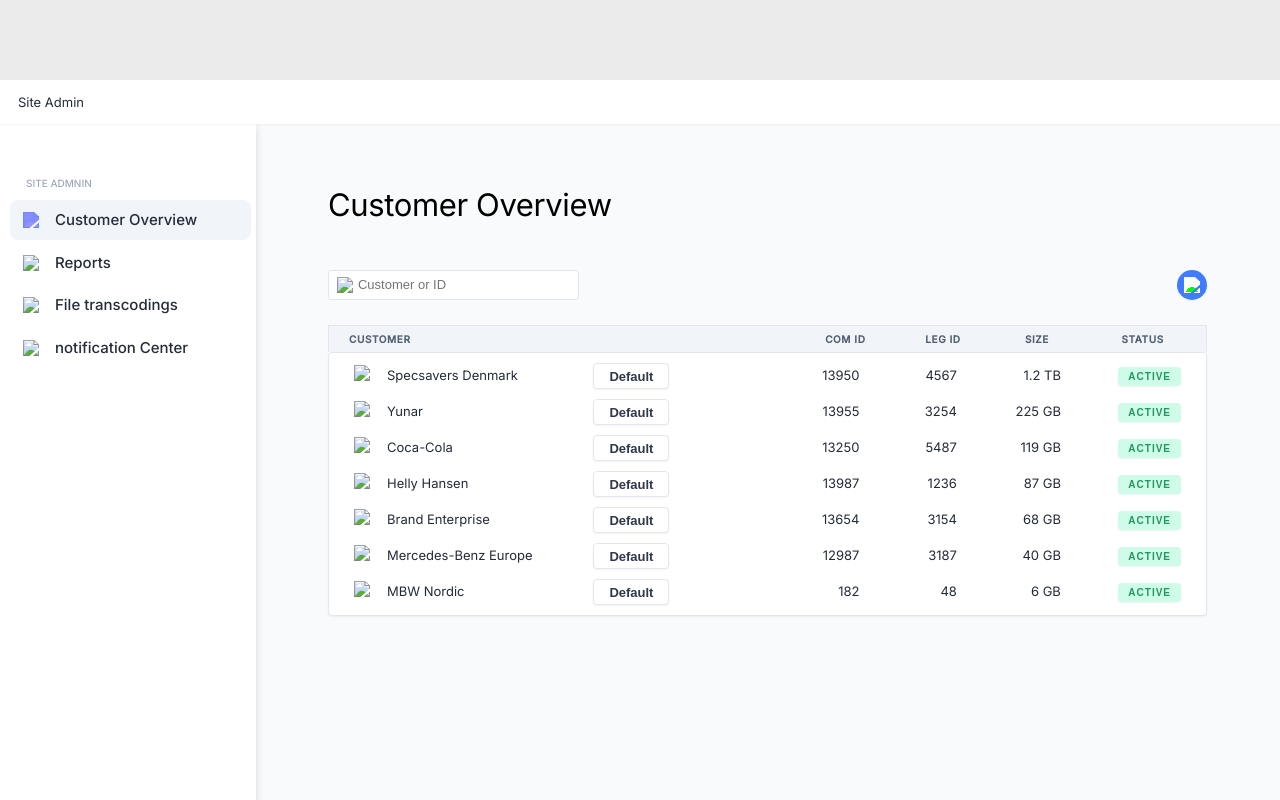
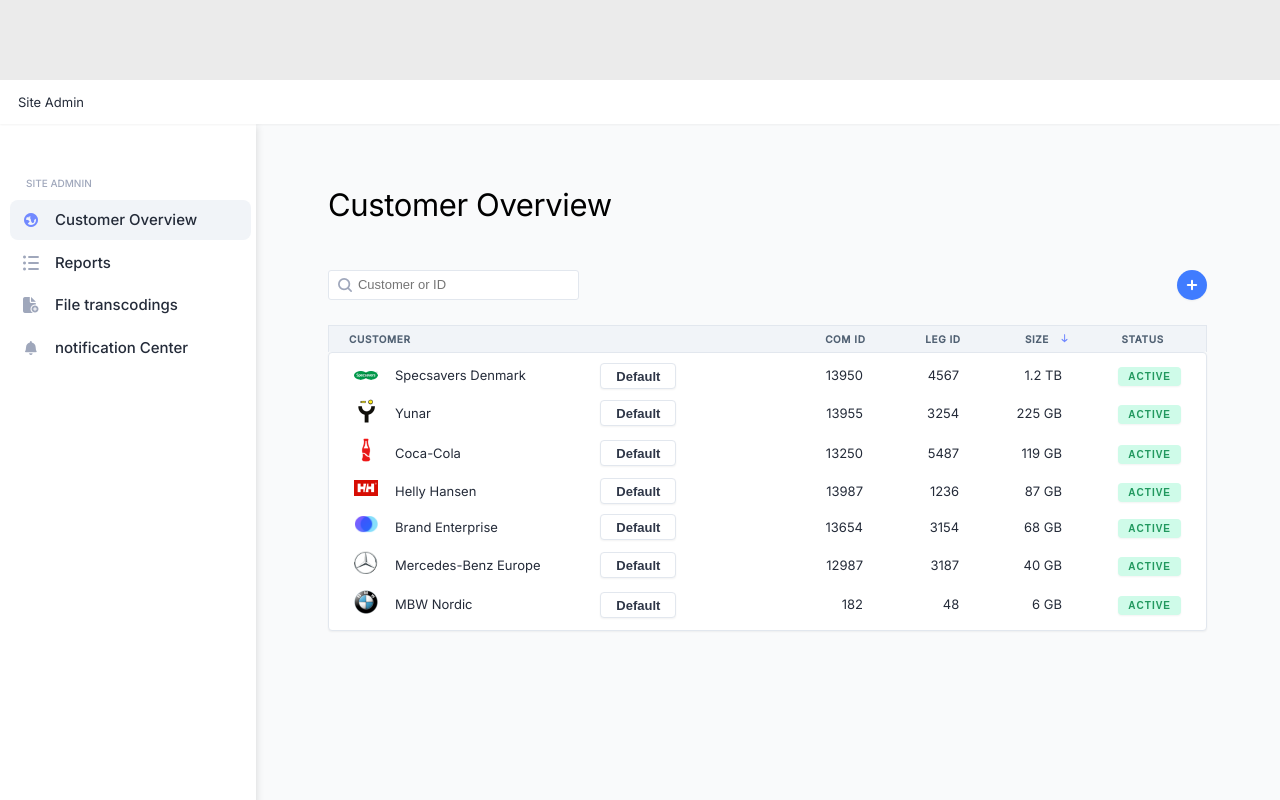
Before and after one commit to dewish/Customer_Overview, a website: page index.html in a window 1280 px wide. Shown: the top 800 px of the page. Drawn offline with nearby package versions, Linux system fonts and the light colour scheme; files that its build step writes are made by us from their sources; the site is published under a folder, as on GitHub Pages, so addresses that start at the root find nothing.

Commit message:
Finalversion

```diff
--- a/data.json
+++ b/data.json
@@ -1,7 +1,7 @@
 [
   {
     "name": "Specsavers Denmark",
-    "logo": "/images/Specsavers_denmark@2X.png",
+    "logo": "images/Specsavers_denmark@2X.png",
     "type": "Default",
     "com_id": 13950,
     "leg_id": 4567,
@@ -11,7 +11,7 @@
   },
   {
     "name": "Yunar",
-    "logo": "/images/Yunar@2X.png",
+    "logo": "images/Yunar@2X.png",
     "type": "Default",
     "com_id": 13955,
     "leg_id": 3254,
@@ -21,7 +21,7 @@
   },
   {
     "name": "Coca-Cola",
-    "logo": "/images/Coca_cola@2X.png",
+    "logo": "images/Coca_cola@2X.png",
     "type": "Default",
     "com_id": 13250,
     "leg_id": 5487,
@@ -31,7 +31,7 @@
   },
   {
     "name": "Helly Hansen",
-    "logo": "/images/Helly_Hansen@2X.png",
+    "logo": "images/Helly_Hansen@2X.png",
     "type": "Default",
     "com_id": 13987,
     "leg_id": 1236,
@@ -41,7 +41,7 @@
   },
   {
     "name": "Brand Enterprise",
-    "logo": "/images/Brand_Enterprise@2X.png",
+    "logo": "images/Brand_Enterprise@2X.png",
     "type": "Default",
     "com_id": 13654,
     "leg_id": 3154,
@@ -51,7 +51,7 @@
   },
   {
     "name": "Mercedes-Benz Europe",
-    "logo": "/images/mb@2X.png",
+    "logo": "images/mb@2X.png",
     "type": "Default",
     "com_id": 12987,
     "leg_id": 3187,
@@ -61,7 +61,7 @@
   },
   {
     "name": "MBW Nordic",
-    "logo": "/images/BMW@2X.png",
+    "logo": "images/BMW@2X.png",
     "type": "Default",
     "com_id": 182,
     "leg_id": 48,
--- a/index.html
+++ b/index.html
@@ -23,28 +23,28 @@
                 <ul class="side-nav">
                     <li class="side-nav__item side-nav__item--active">
                         <a href="#" class="side-nav__link">
-                            <img src="/images/online.png" class="side-nav__icon side-nav__icon--active">
+                            <img src="images/online.png" class="side-nav__icon side-nav__icon--active">
                             <span>Customer Overview</span>
                         </a>
                     </li>
 
                     <li class="side-nav__item">
                         <a href="#" class="side-nav__link">
-                            <img src="/images/list-dot.png" class="side-nav__icon">
+                            <img src="images/list-dot.png" class="side-nav__icon">
                             <span>Reports</span>
                         </a>
                     </li>
 
                     <li class="side-nav__item">
                         <a href="#" class="side-nav__link">
-                            <img src="/images/file-add.png" class="side-nav__icon">
+                            <img src="images/file-add.png" class="side-nav__icon">
                             <span>File transcodings</span>
                         </a>
                     </li>
 
                     <li class="side-nav__item">
                         <a href="#" class="side-nav__link">
-                            <img src="/images/notification.png" class="side-nav__icon">
+                            <img src="images/notification.png" class="side-nav__icon">
                             <span>notification Center</span>
                         </a>
                     </li>
@@ -58,10 +58,10 @@
 
             <div class="search__box">
                 <div class="search">
-                    <img src="/images/search.png" class="search__icon">
+                    <img src="images/search.png" class="search__icon">
                     <input type="text" class="search__input" placeholder="Customer or ID">
                 </div>
-                <button class="Button_add"><img src="/images/plus.png" class="Button_add__plus">
+                <button class="Button_add"><img src="images/plus.png" class="Button_add__plus">
                 </button>
             </div>
 
@@ -72,7 +72,7 @@
                     <td class="tb_header__com_id">COM ID</td>
                     <td class="tb_header__leg_id">LEG ID</td>
                     <td class="tb_header__size">SIZE
-                        <img class="tb_header__size__arrow" src="/images/arrow-body-down.png" alt="">
+                        <img class="tb_header__size__arrow" src="images/arrow-body-down.png" alt="">
                     </td>
                     <td class="tb_header__status">STATUS</td>
                 </tr>
```
